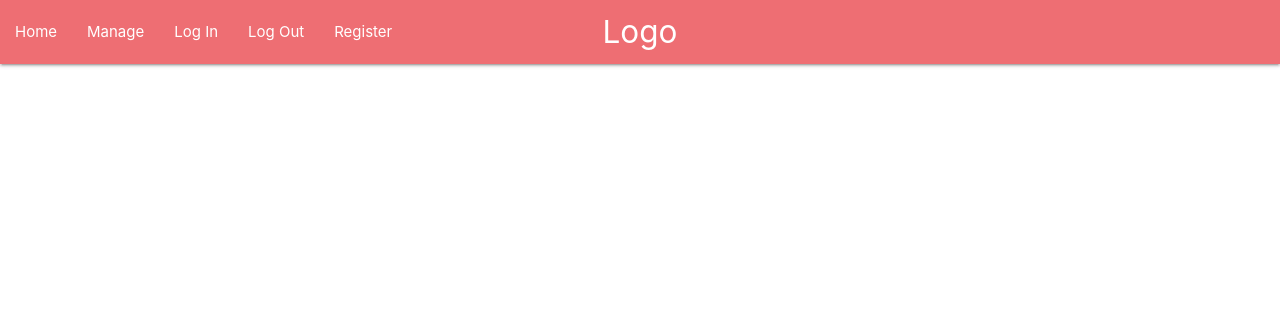
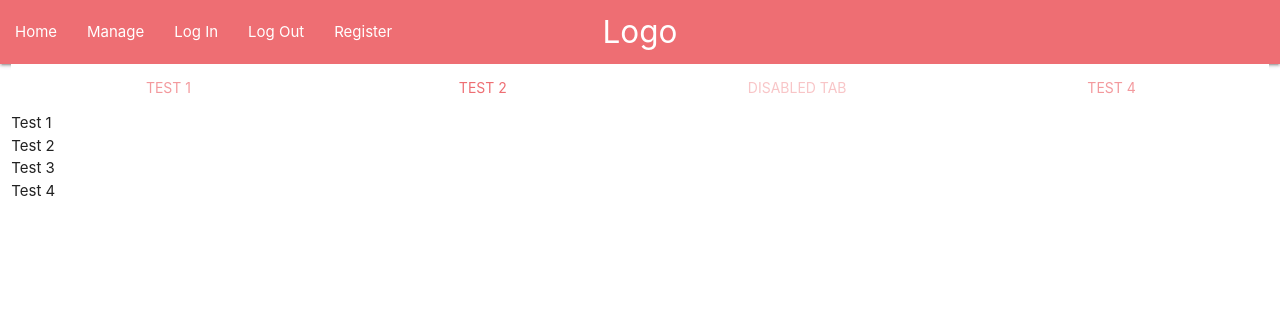
Before and after one commit to seanbrindley17/milestone-project-3-mk2, a Python web app: template templates/entries.html in a window 1280 px wide. Shown: the top 324 px of the page. Run offline with Jinja, Linux system fonts and the light colour scheme; the template is opened without the code that fills it, so the values that code supplies are empty; some libraries are stand-ins or nearby versions.

Commit message:
Add materialize tabs code to entries.html

```diff
--- a/templates/entries.html
+++ b/templates/entries.html
@@ -9,4 +9,19 @@
         {{ entry.personal_best }}<br>
     {% endfor %}
 
+    <div class="row">
+        <div class="col s12">
+            <ul class="tabs">
+                <li class="tab col s3"><a href="#test1">Test 1</a></li>
+                <li class="tab col s3"><a class="active" href="#test2">Test 2</a></li>
+                <li class="tab col s3 disabled"><a href="#test3">Disabled Tab</a></li>
+                <li class="tab col s3"><a href="#test4">Test 4</a></li>
+            </ul>
+        </div>
+        <div id="test1" class="col s12">Test 1</div>
+        <div id="test2" class="col s12">Test 2</div>
+        <div id="test3" class="col s12">Test 3</div>
+        <div id="test4" class="col s12">Test 4</div>
+    </div>
+
 {% endblock %}
```
